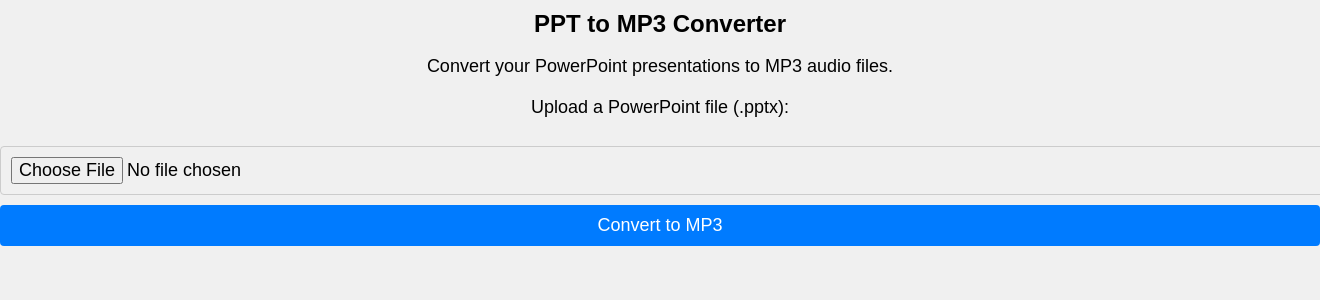
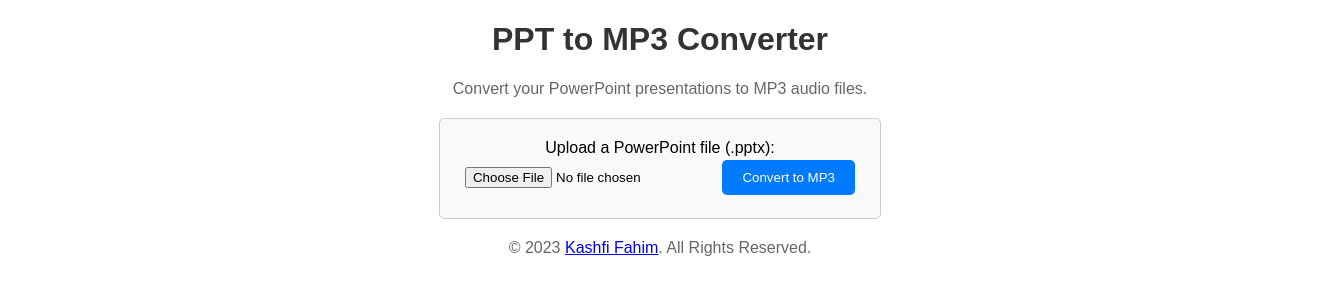
Before and after one commit to kashfifahim/PPT-to-MP3, a Flask app: page / in a window 1320 px wide; the page is wider, and only the part inside the window is pictured. Shown: the top 300 px of that part. Run offline with Flask 3, Linux system fonts and the light colour scheme; some libraries are stand-ins or nearby versions.

Commit message:
ready to be hosted somewhere

```diff
--- a/app.py
+++ b/app.py
@@ -7,6 +7,7 @@ import re
 import tempfile
 import os
 from flask_socketio import SocketIO
+import logging
 
 app = Flask(__name__)
 socketio = SocketIO(app, cors_allowed_origins="*")
@@ -16,89 +17,125 @@ uploads_dir = 'uploads'
 if not os.path.exists(uploads_dir):
     os.makedirs(uploads_dir)
 
+# Configure logging
+logging.basicConfig(filename='app.log', level=logging.DEBUG)
+
 
 @socketio.on('connect')
 def test_connect():
     print('Client connected')
+    try:
+        logging.info('Client connected')
+    except Exception as e:
+        logging.error(f'Error in test_connect: {e}')
 
 
 @socketio.on('disconnect')
 def test_disconnect():
     print('Client disconnected')
+    try:
+        logging.info('Client disconnected')
+    except Exception as e:
+        logging.error(f'Error in test_disconnect: {e}')
 
 
 # Define the clean_up_text function
 def clean_up_text(input_text):
-    # Add spaces after periods to separate sentences
-    cleaned_text = re.sub(r'([.!?])', r'\1 ', input_text)
+    try:
+        # Add spaces after periods to separate sentences
+        cleaned_text = re.sub(r'([.!?])', r'\1 ', input_text)
 
-    # Replace multiple spaces with a single space
-    cleaned_text = re.sub(r'\s+', ' ', cleaned_text)
+        # Replace multiple spaces with a single space
+        cleaned_text = re.sub(r'\s+', ' ', cleaned_text)
 
-    # Capitalize the first letter of each sentence
-    sentences = cleaned_text.split('. ')
-    cleaned_text = '. '.join(sentence.capitalize() for sentence in sentences)
+        # Capitalize the first letter of each sentence
+        sentences = cleaned_text.split('. ')
+        cleaned_text = '. '.join(sentence.capitalize() for sentence in sentences)
 
-    return cleaned_text
+        return cleaned_text
+    except Exception as e:
+        logging.error(f'Error in clean_up_text: {e}')
+        return input_text
 
 
 def extract_text_from_pptx(pptx_path):
-    prs = Presentation(pptx_path)
-    text_runs = []
-    for slide in prs.slides:
-        for shape in slide.shapes:
-            if not shape.has_text_frame:
-                continue
-            for paragraph in shape.text_frame.paragraphs:
-                for run in paragraph.runs:
-                    text_runs.append(run.text)
-    return ''.join(text_runs).strip()
+    try:
+        prs = Presentation(pptx_path)
+        text_runs = []
+        for slide in prs.slides:
+            for shape in slide.shapes:
+                if not shape.has_text_frame:
+                    continue
+                for paragraph in shape.text_frame.paragraphs:
+                    for run in paragraph.runs:
+                        text_runs.append(run.text)
+        return ''.join(text_runs).strip()
+    except Exception as e:
+        logging.error(f'Error in extract_text_from_pptx: {e}')
+        return ""
 
 
 def generate_mp3(text):
-    cleaned_string = clean_up_text(text)
-    tts = gTTS(cleaned_string, lang='en')
-    mp3_fp = BytesIO()
-    tts.write_to_fp(mp3_fp)
-    return mp3_fp
+    try:
+        cleaned_string = clean_up_text(text)
+        tts = gTTS(cleaned_string, lang='en')
+        mp3_fp = BytesIO()
+        tts.write_to_fp(mp3_fp)
+        return mp3_fp
+    except Exception as e:
+        logging.error(f'Error in generate_mp3: {e}')
+        return None
 
 
 def save_mp3(mp3_fp, mp3_filename):
-    with open(mp3_filename, 'wb') as file:
-        file.write(mp3_fp.getvalue())
+    try:
+        with open(mp3_filename, 'wb') as file:
+            file.write(mp3_fp.getvalue())
+    except Exception as e:
+        logging.error(f'Error in save_mp3: {e}')
 
 
 def process_pptx_file(pptx_file):
-    with tempfile.TemporaryDirectory() as temp_dir:
-        temp_file_path = os.path.join(temp_dir, pptx_file.filename)
-        pptx_file.save(temp_file_path)
+    try:
+        with tempfile.TemporaryDirectory() as temp_dir:
+            temp_file_path = os.path.join(temp_dir, pptx_file.filename)
+            pptx_file.save(temp_file_path)
 
-        text = extract_text_from_pptx(temp_file_path)
-        mp3_fp = generate_mp3(text)
-
-        mp3_filename = os.path.join(uploads_dir, pptx_file.filename + '.mp3')
-        save_mp3(mp3_fp, mp3_filename)
-
-        return mp3_filename
+            text = extract_text_from_pptx(temp_file_path)
+            if text:
+                mp3_fp = generate_mp3(text)
+                if mp3_fp:
+                    mp3_filename = os.path.join(uploads_dir, pptx_file.filename + '.mp3')
+                    save_mp3(mp3_fp, mp3_filename)
+                    return mp3_filename
+    except Exception as e:
+        logging.error(f'Error in process_pptx_file: {e}')
+    return None
 
 
 @app.route('/', methods=['GET', 'POST'])
 def index():
-    if request.method == 'POST':
-        if 'pptx_file' in request.files:
-            pptx_file = request.files['pptx_file']
-            if pptx_file.filename != '':
-                # Notify the client that the conversion has started
-                socketio.emit('conversion_started', namespace='/test')
+    try:
+        if request.method == 'POST':
+            if 'pptx_file' in request.files:
+                pptx_file = request.files['pptx_file']
+                if pptx_file.filename != '':
+                    # Notify the client that the conversion has started
+                    socketio.emit('conversion_started', namespace='/test')
 
-                mp3_filename = process_pptx_file(pptx_file)
+                    mp3_filename = process_pptx_file(pptx_file)
 
-                # Notify the client that the conversion is complete
-                socketio.emit('conversion_completed', namespace='/test')
+                    if mp3_filename:
+                        # Notify the client that the conversion is complete
+                        socketio.emit('conversion_completed', namespace='/test')
 
-                return send_file(mp3_filename, as_attachment=True)
+                        return send_file(mp3_filename, as_attachment=True)
 
-    return render_template('index.html')
+        return render_template('index.html')
+    except Exception as e:
+        logging.error(f'Error in index route: {e}')
+        return "An error occurred"
+
 
 if __name__ == '__main__':
-    app.run(debug=True)
+    app.run(debug=True, port=5334)
--- a/static/style.css
+++ b/static/style.css
@@ -1,83 +1,37 @@
 /* style.css */
+
 body {
     font-family: Arial, sans-serif;
-    background-color: #f0f0f0;
-    margin: 0;
-    padding: 0;
-}
-
-.container {
-    max-width: 100%;
-    margin: 0 auto;
-    padding: 20px;
-    box-sizing: border-box;
+    margin: 20px;
+    text-align: center;
 }
 
 h1 {
-    font-size: 24px;
-    text-align: center;
-    margin-top: 10px;
+    color: #333;
 }
 
 p {
-    font-size: 18px;
-    text-align: center;
-    margin-bottom: 20px;
+    color: #666;
 }
 
 form {
-    text-align: center;
-}
-
-label {
-    display: block;
-    font-size: 18px;
-    margin-bottom: 10px;
+    margin: 20px auto;
+    padding: 20px;
+    max-width: 400px;
+    border: 1px solid #ccc;
+    border-radius: 5px;
+    background-color: #f9f9f9;
 }
 
 input[type="file"] {
-    display: block;
-    width: 100%;
-    padding: 10px;
-    border: 1px solid #ccc;
-    border-radius: 4px;
-    font-size: 18px;
-    margin-bottom: 10px;
+    margin: 10px 0;
 }
 
-button[type="submit"] {
-    display: block;
-    width: 100%;
-    padding: 10px;
+button {
     background-color: #007bff;
-    color: #fff;
+    color: white;
+    padding: 10px 20px;
     border: none;
-    border-radius: 4px;
-    font-size: 18px;
+    border-radius: 5px;
     cursor: pointer;
 }
-
-#conversion-status {
-    font-size: 18px;
-    text-align: center;
-    margin-top: 20px;
-}
-
-@media screen and (max-width: 600px) {
-    h1 {
-        font-size: 20px;
-    }
-
-    p {
-        font-size: 16px;
-        margin-bottom: 10px;
-    }
-
-    label {
-        font-size: 16px;
-    }
-
-    input[type="file"], button[type="submit"], #conversion-status {
-        font-size: 16px;
-    }
-}
--- a/templates/index.html
+++ b/templates/index.html
@@ -16,5 +16,8 @@
         <button type="submit">Convert to MP3</button>
     </form>
     <p id="conversion-status"></p>
+    <div id="attribution">
+        <p>&copy; 2023 <a href="https://linkedin.com/in/kashfifahim" target="_blank">Kashfi Fahim</a>.  All Rights Reserved.</p>
+    </div>
 </body>
 </html>
```
